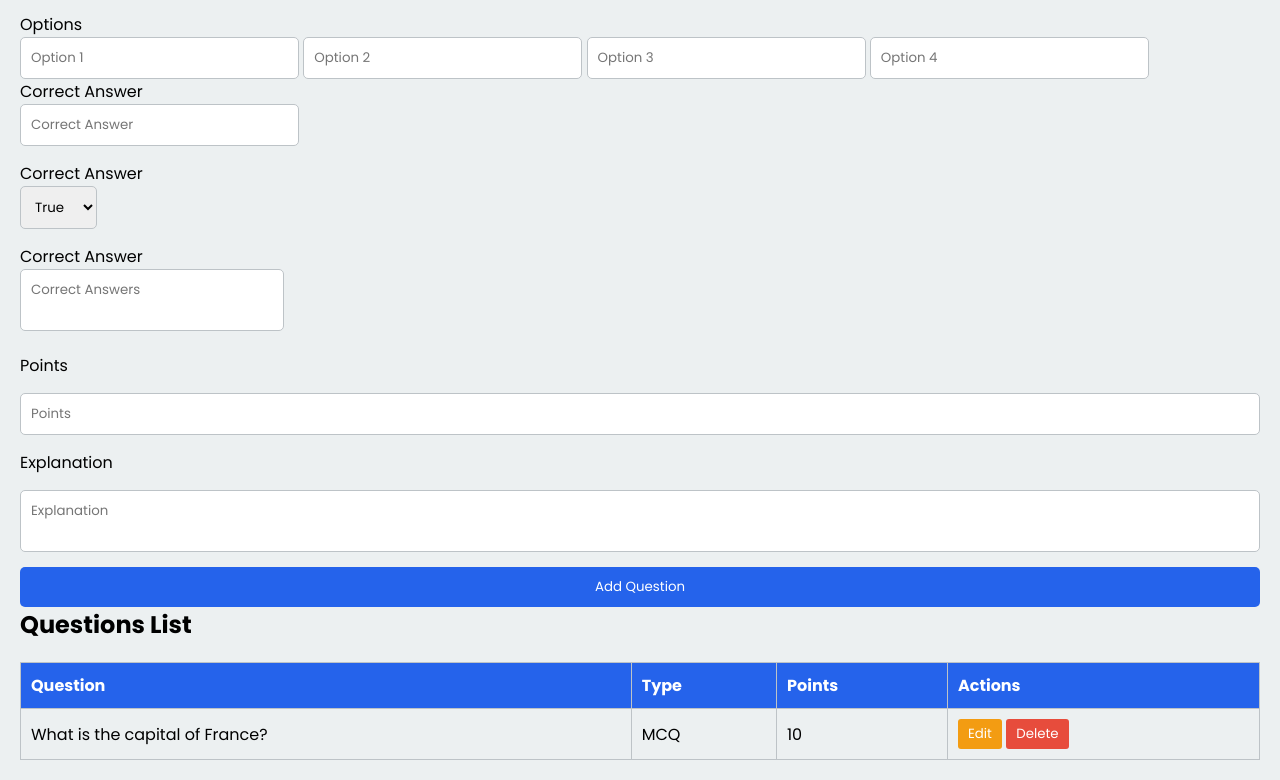
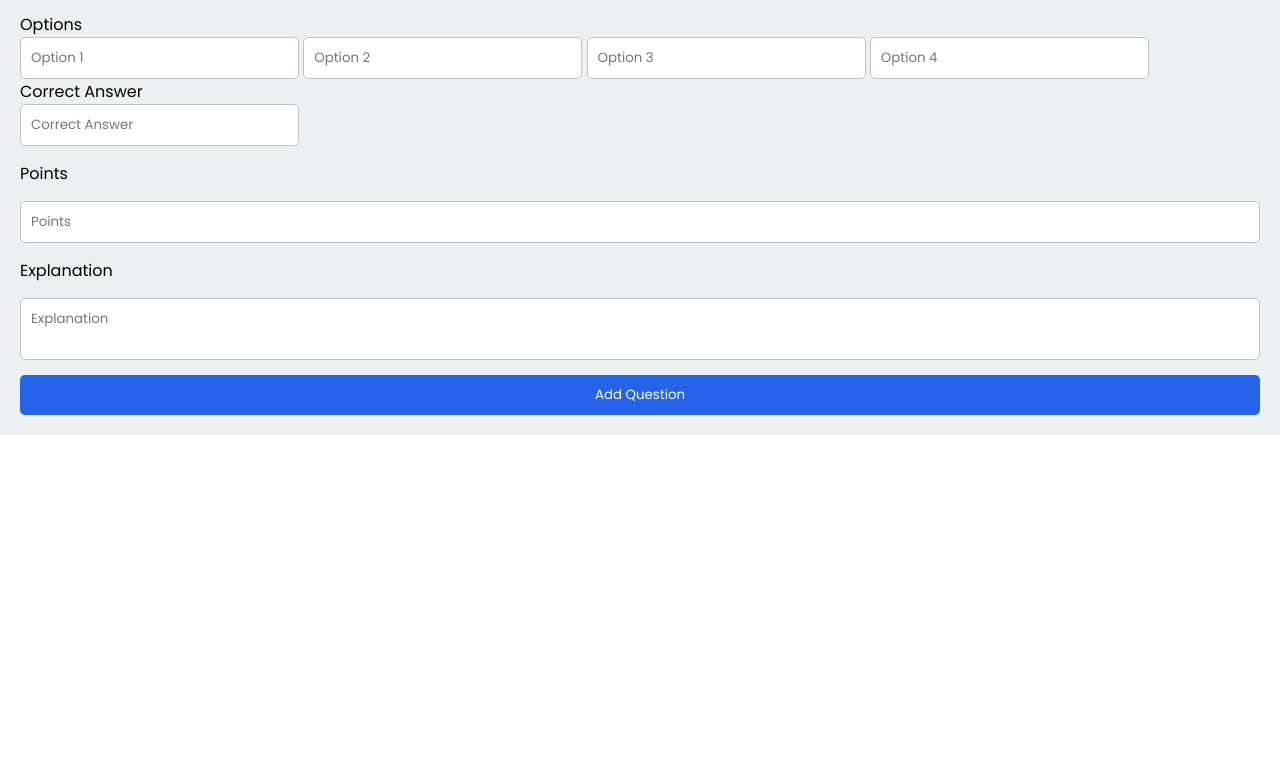
Before and after one commit to vm3do/Quezmo, a plain HTML site: page admin.html in a window 1280 px wide. Shown: the part 1010-1790 px from the top of the page. After the commit the page ends 1445 px from the top, so only its background shows below. Drawn offline with Linux system fonts and the light colour scheme.

Commit message:
final commit commmit i guess

```diff
--- a/admin.css
+++ b/admin.css
@@ -112,7 +112,7 @@ header {
 
 #question-type.mcq {
     color: white;
-    background-color: #007bff;
+    background-color: #6f42c1;
 }
 
 #question-type.boolean {
@@ -123,5 +123,10 @@ header {
 
 #question-type.text {
     color: white;
-    background-color: #6f42c1;
+    background-color: #007bff;
 }
+
+.hidden {
+    display: none;
+    pointer-events: none;
+}
--- a/admin.html
+++ b/admin.html
@@ -135,32 +135,6 @@
                 </form>
             </section>
 
-            <!-- Question List Section -->
-            <section id="question-list" class="hidden">
-                <h1>Questions List</h1>
-                <table class="table">
-                    <thead>
-                        <tr>
-                            <th>Question</th>
-                            <th>Type</th>
-                            <th>Points</th>
-                            <th>Actions</th>
-                        </tr>
-                    </thead>
-                    <tbody>
-                        <tr>
-                            <td>What is the capital of France?</td>
-                            <td>MCQ</td>
-                            <td>10</td>
-                            <td>
-                                <button class="btn-edit">Edit</button>
-                                <button class="btn-delete">Delete</button>
-                            </td>
-                        </tr>
-                        <!-- more questions -->
-                    </tbody>
-                </table>
-            </section>
         </div>
     </div>
 </body>
--- a/data.js
+++ b/data.js
@@ -1,4 +1,4 @@
-const quizData = [
+const quizzData = [
     {
         "id": "quiz1",
         "title": "General Knowledge",
@@ -260,4 +260,4 @@ const quizData = [
     }
 ];
 
-localStorage.setItem("quizes", JSON.stringify(quizData));
+localStorage.setItem("quizes", JSON.stringify(quizzData));
--- a/index.html
+++ b/index.html
@@ -35,7 +35,7 @@
         </div> -->
     </div>
 
-
+    <script src="data.js"></script>
     <script src="script.js"></script>
 </body>
 </html>
```
Also changed, not shown: quiz.html (+1 -1 lines).
